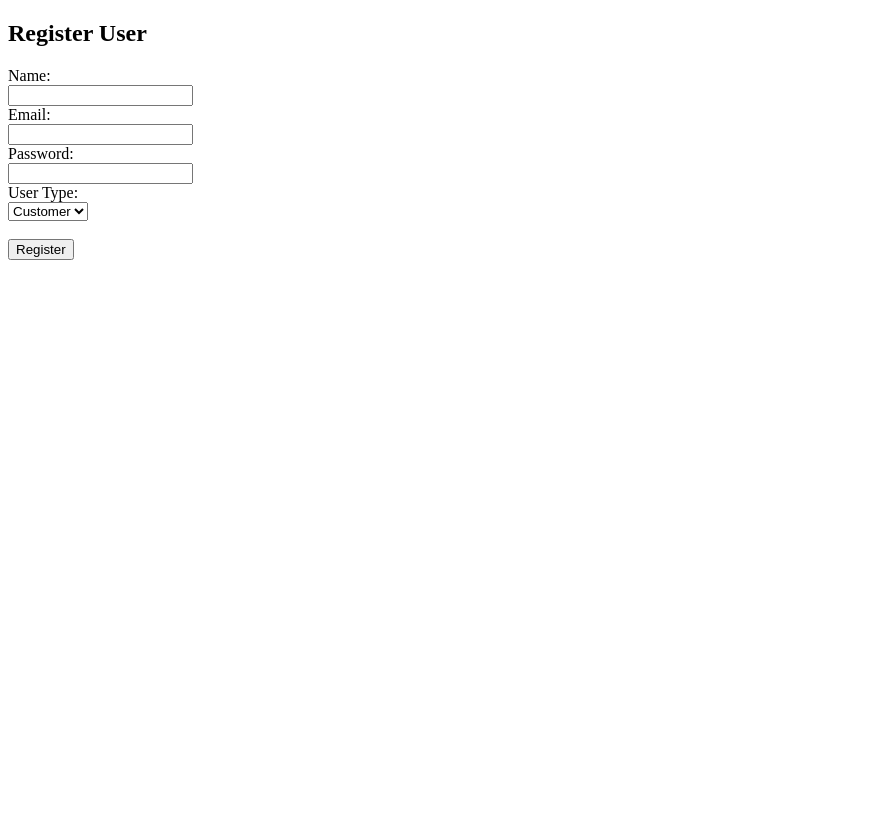
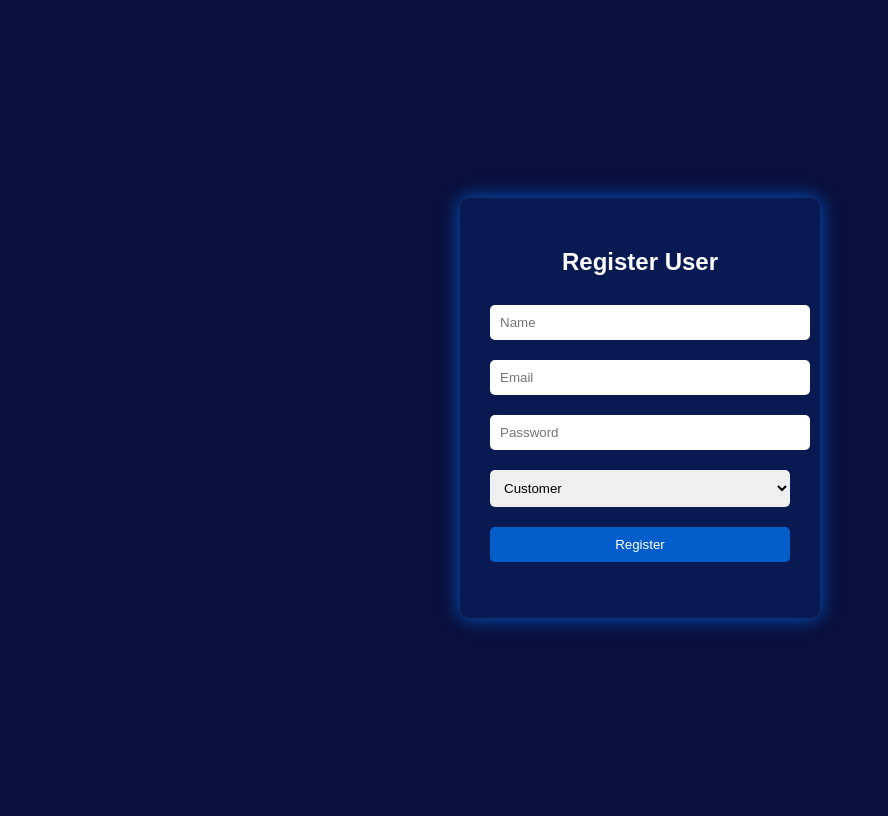
Before and after one commit to priyabrat0025/smart_parking_app, a Flask app: page /register in a window 1280 px wide. Shown: the whole page, without its empty margins (0-888 px from the left). Before the commit the page ends 260 px from the top, so only its background shows below. Run offline with Flask 3, Linux system fonts and the light colour scheme.

Commit message:
Update register.html

```diff
--- a/templates/register.html
+++ b/templates/register.html
@@ -2,32 +2,61 @@
 <html>
 <head>
   <title>Register User</title>
+  <style>
+    body {
+      font-family: Arial, sans-serif;
+      background: #0a0f3d;
+      color: white;
+      display: flex;
+      justify-content: center;
+      align-items: center;
+      height: 100vh;
+    }
+    .form-container {
+      background: rgba(0, 123, 255, 0.1);
+      padding: 30px;
+      border-radius: 10px;
+      box-shadow: 0 0 20px rgba(0, 123, 255, 0.7);
+      width: 300px;
+      text-align: center;
+    }
+    input, select, button {
+      width: 100%;
+      margin: 10px 0;
+      padding: 10px;
+      border-radius: 5px;
+      border: none;
+    }
+    button {
+      background: rgba(0, 123, 255, 0.7);
+      color: white;
+      cursor: pointer;
+    }
+    button:hover {
+      background: rgba(0, 123, 255, 1);
+    }
+  </style>
 </head>
 <body>
+  <div class="form-container">
     <h2>Register User</h2>
     <form id="registerForm">
-    <label>Name:</label><br>
-    <input type="text" name="name" required><br>
-    <label>Email:</label><br>
-    <input type="email" name="email" required><br>
-    <label>Password:</label><br>
-    <input type="password" name="password" required><br>
-    <label>User Type:</label><br>
+      <input type="text" name="name" placeholder="Name" required><br>
+      <input type="email" name="email" placeholder="Email" required><br>
+      <input type="password" name="password" placeholder="Password" required><br>
       <select name="user_type">
         <option value="customer">Customer</option>
         <option value="owner">Owner</option>
         <option value="admin">Admin</option>
-    </select><br><br>
+      </select><br>
       <button type="submit">Register</button>
     </form>
-
-  <p id="result" style="color: green;"></p>
-  <p id="error" style="color: red;"></p>
+    <p id="result"></p>
+  </div>
 
   <script>
-    document.getElementById("registerForm").addEventListener("submit", async function (e) {
+    document.getElementById("registerForm").addEventListener("submit", async function(e) {
       e.preventDefault();
-
       const form = e.target;
       const data = {
         name: form.name.value,
@@ -36,29 +65,17 @@
         user_type: form.user_type.value
       };
 
-      // Clear messages
-      document.getElementById("result").innerText = "";
-      document.getElementById("error").innerText = "";
-
-      try {
-        const response = await fetch("http://127.0.0.1:5000/register", {
+      const res = await fetch("/register", {
         method: "POST",
-          headers: {
-            "Content-Type": "application/json"
-          },
+        headers: { "Content-Type": "application/json" },
         body: JSON.stringify(data)
       });
 
-        const result = await response.json();
-
-        if (response.ok) {
+      if (res.status === 201) {
+        window.location.href = "/login";
+      } else {
+        const result = await res.json();
         document.getElementById("result").innerText = result.message;
-        } else {
-          document.getElementById("error").innerText = result.message || "Registration failed.";
-        }
-      } catch (err) {
-        document.getElementById("error").innerText = "Error: Could not connect to server.";
-        console.error(err);
       }
     });
   </script>
```
Lines whose indentation alone changed are shown as unchanged.
